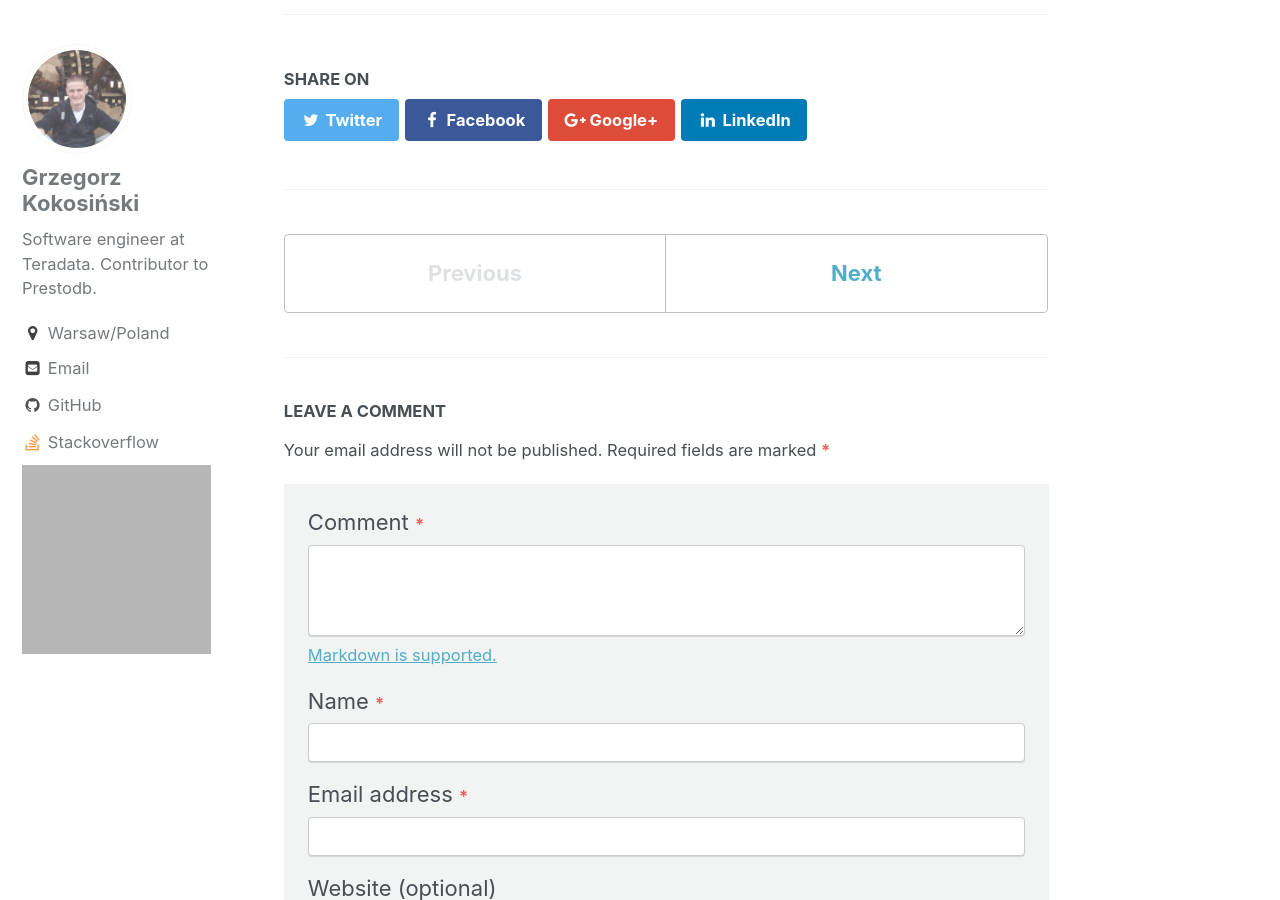
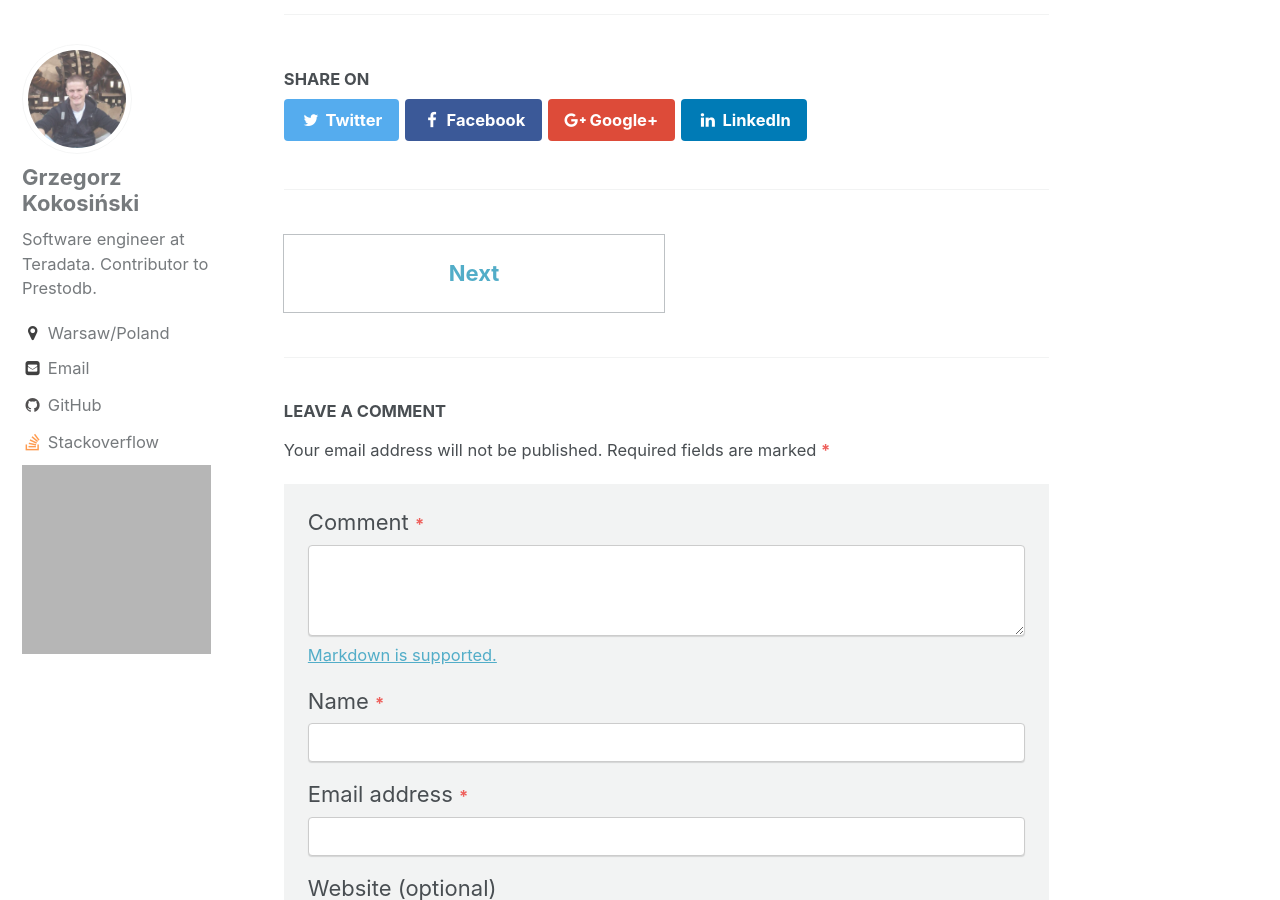
Before and after one commit to pnowojski/site, a Jekyll site: the page built from _posts/2016-12-27-hello-internet.md, in a window 1280 px wide and 900 px high, scrolled down 2457 px. Built offline with Jekyll 4.4.1, drawn with Linux system fonts in a browser that asks for light colours; grey boxes are pictures that could not be loaded.

Commit message:
Do not display non printable buttons for pagination

```diff
--- a/_includes/post_pagination.html
+++ b/_includes/post_pagination.html
@@ -2,13 +2,9 @@
   <nav class="pagination">
     {% if page.previous %}
       <a href="{{ page.previous.url | absolute_url }}" class="pagination--pager" title="{{ page.previous.title | markdownify | strip_html }}">{{ site.data.ui-text[site.locale].pagination_previous | default: "Previous" }}</a>
-    {% else %}
-      <a href="#" class="pagination--pager disabled">{{ site.data.ui-text[site.locale].pagination_previous | default: "Previous" }}</a>
     {% endif %}
     {% if page.next %}
       <a href="{{ page.next.url | absolute_url }}" class="pagination--pager" title="{{ page.next.title | markdownify | strip_html }}">{{ site.data.ui-text[site.locale].pagination_next | default: "Next" }}</a>
-    {% else %}
-      <a href="#" class="pagination--pager disabled">{{ site.data.ui-text[site.locale].pagination_next | default: "Next" }}</a>
     {% endif %}
   </nav>
 {% endif %}
```
